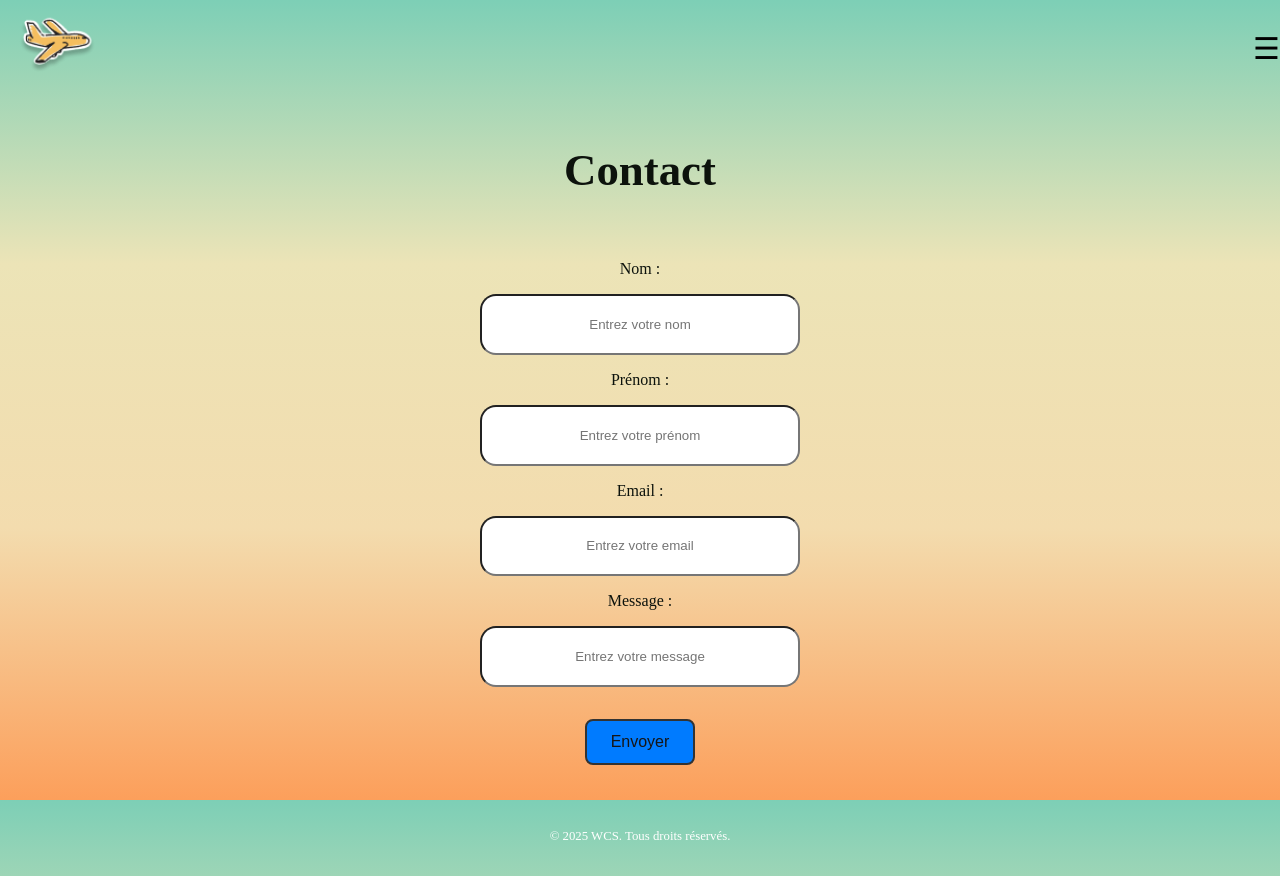
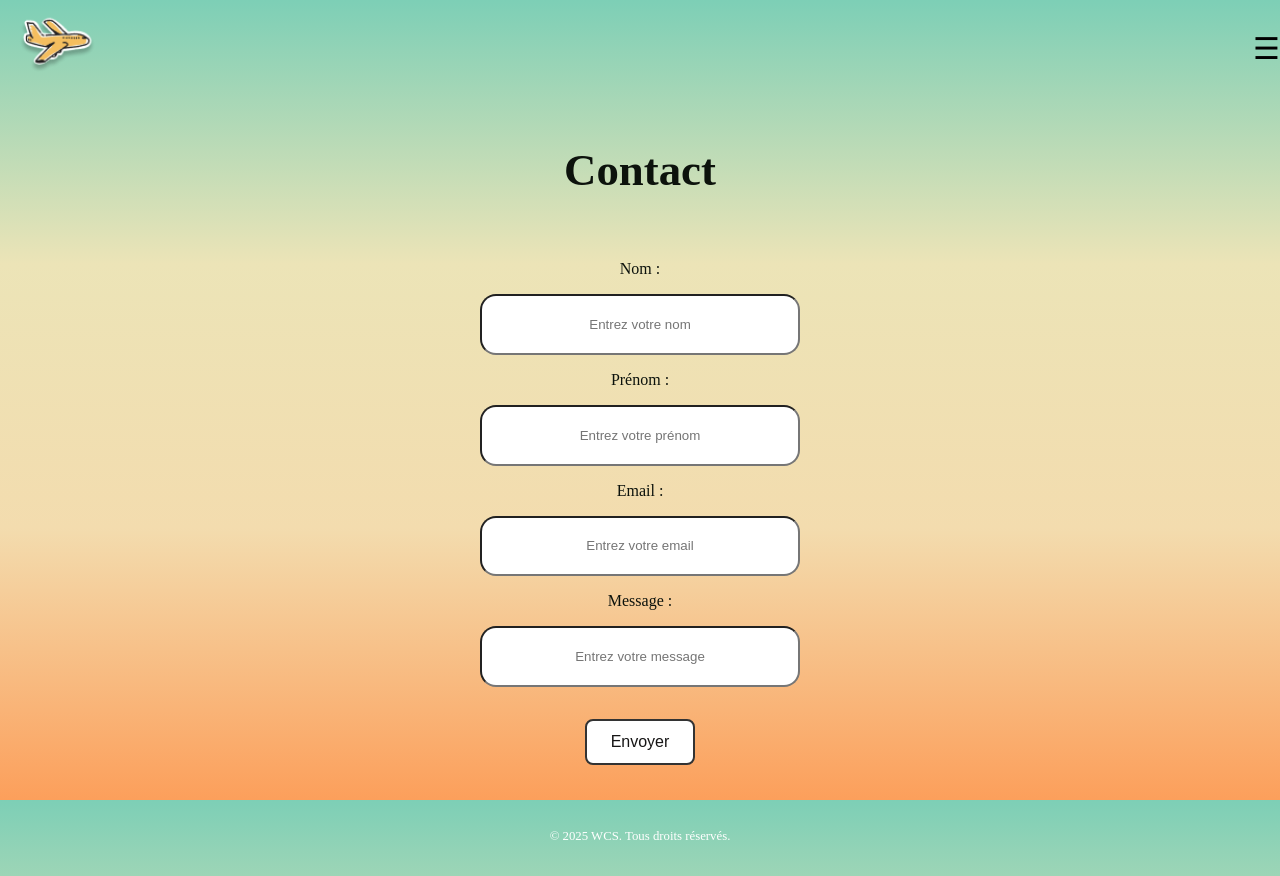
Before and after one commit to WildCodeSchool-2024-09/JS-RemoteFR-Q4-Jaune-P2-Geo, a React (Vite) app in the folder client/: page /Contact in a window 1280 px wide. Built offline with nearby package versions, Linux system fonts and the light colour scheme; a web font is replaced by a local one.

Commit message:
Fix Css Form

```diff
--- a/client/src/pages/Contact/contact.css
+++ b/client/src/pages/Contact/contact.css
@@ -27,7 +27,7 @@ input {
     margin: 2rem 0;
     font-size: 1rem;
     color: rgb(22, 21, 21);
-    background-color: #007bff;
+    background-color: #ffffff;
     border: 2px solid #333;
     border-radius: 0.5rem;
     cursor: pointer;
@@ -35,7 +35,7 @@ input {
   }
 
   & button:hover {
-    background-color: #0056b3;
+    background-color: #7dcfb6;
   }
 
   & button:active {
```
